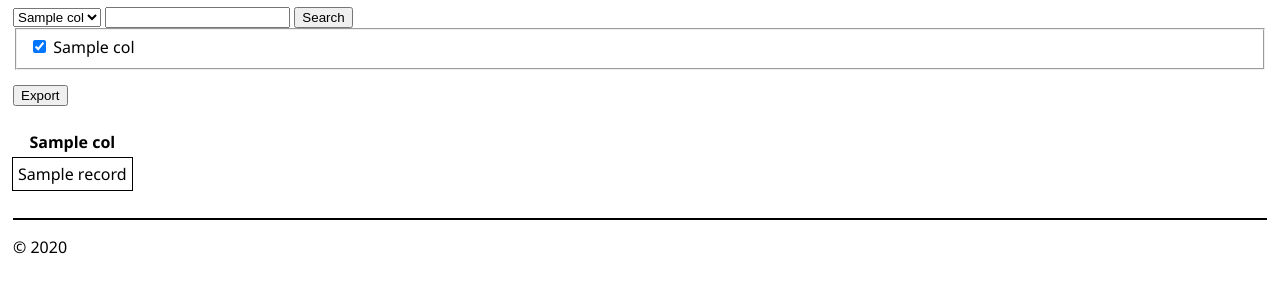
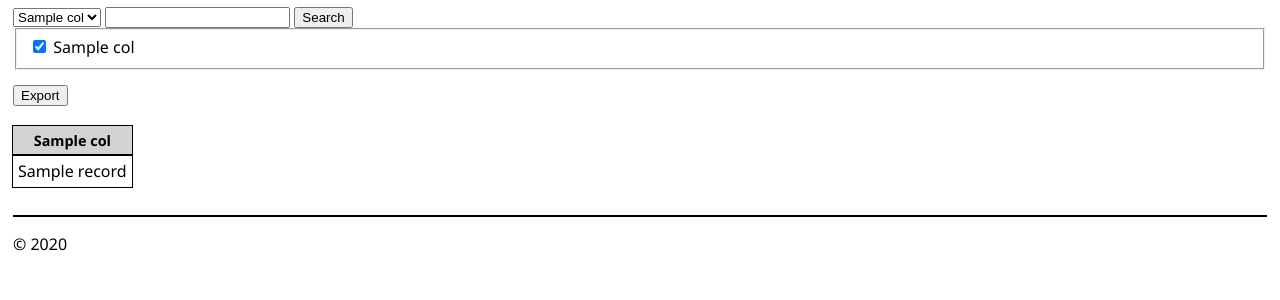
Before and after one commit to alinwers/projet_systeme, a Flask app: template templates/catalog.html in a window 1280 px wide. Shown: the part 47-347 px from the top of the page. Run offline with Flask 2, Linux system fonts and the light colour scheme; the template is opened without the code that fills it: most values are stand-ins (such as "Sample title", 1, 10 or a date in 2020); parts of the project's set-up code (start-up, migrations or seed data) failed here and were passed over.

Commit message:
Add files via upload

```diff
--- a/static/site.css
+++ b/static/site.css
@@ -1,4 +1,3 @@
-
 .message {
     font-weight: 600;
     color: blue;
@@ -93,15 +92,20 @@
     background-color: lightgrey;
 }
 
-#tableData tr.border {
+#tableData .border {
     outline: thin solid;
 }
 
-#trNames {
+tr .border {
+    outline: thin solid;
+}
+
+#theadData {
     text-align: center;
     background-color: lightgray;
     width: auto;
     font-size: 0.9em;
+    outline: thin solid;
 }
 
 #tdData {
```
